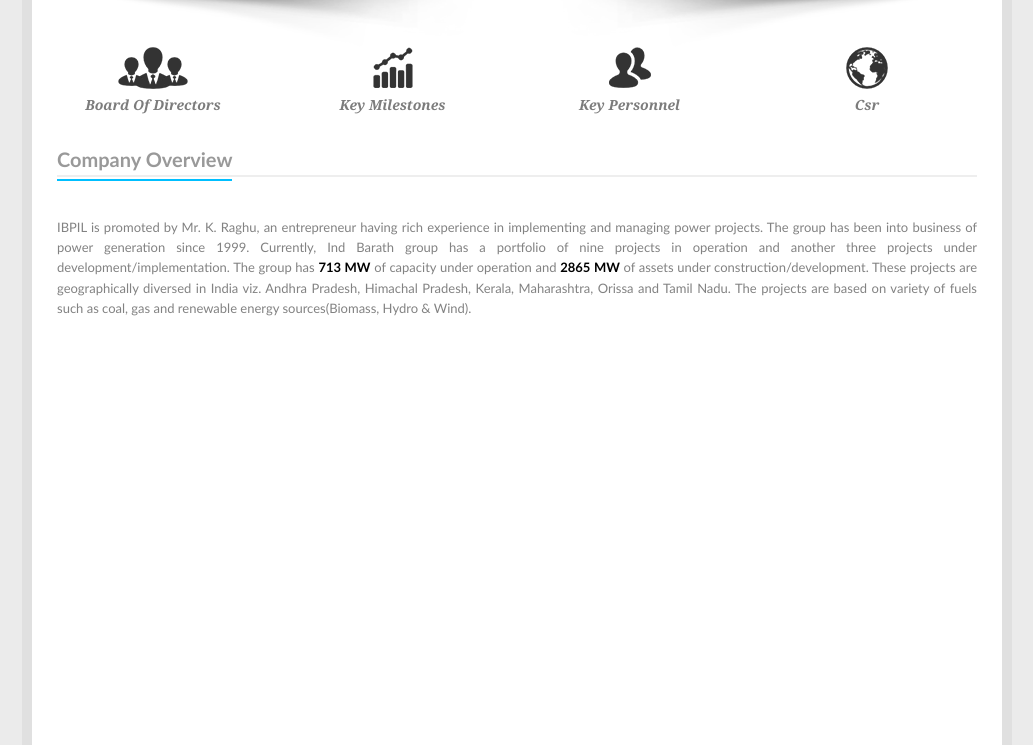
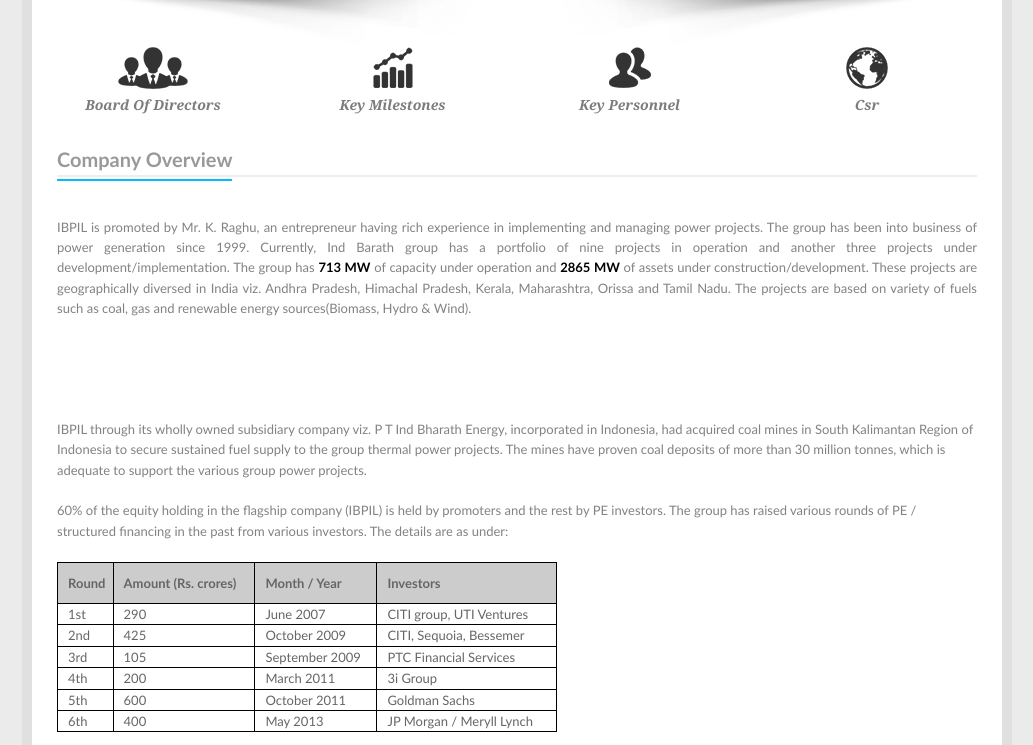
Before and after one commit to medavarapu/ibpil_website, a plain HTML site: page ibpil/aboutus.html in a window 1280 px wide. Shown: the part 207-952 px from the top of the page, without its empty margins (123-1156 px from the left). Drawn offline with Linux system fonts and the light colour scheme; a script that the page names is missing.

Commit message:
aboutus comp.. update

```diff
--- a/ibpil/aboutus.html
+++ b/ibpil/aboutus.html
@@ -42,7 +42,6 @@
     				});
     			});
    </script>
-
    <style>
     table {
      width:500px;
@@ -210,9 +209,86 @@
             </span>
 
         </h4>
+
      <div class="welcome_text_unit_wrapper">
       <div class="welcome_text">
        <p style="text-align: justify;">IBPIL is promoted by Mr. K. Raghu, an entrepreneur having rich experience in implementing and managing power projects. The group has been into business of power generation since 1999. Currently, Ind Barath group has a portfolio of nine projects in operation and another three projects under development/implementation. The group has <span style="color: rgb(0, 0, 0); font-weight: bold; ">713 MW</span> of capacity under operation and <span style="font-weight: bold; color: rgb(0, 0, 0); ">2865 MW</span> of assets under construction/development. These projects are geographically diversed in India viz. Andhra Pradesh, Himachal Pradesh, Kerala, Maharashtra, Orissa and Tamil Nadu. The projects are based on variety of fuels such as coal, gas and renewable energy sources(Biomass, Hydro &amp; Wind).</p>
+       <div class="chart_container">
+        <div class="chart_total">
+         <div id="piechart_3d1"></div>
+        </div>
+        <div class="chart_operation">
+         <div id="piechart_3d"></div>
+        </div>
+       </div>
+       <p class="">IBPIL through its wholly owned subsidiary company viz. P T Ind Bharath Energy, incorporated in Indonesia, had acquired coal mines in South Kalimantan Region of Indonesia to secure sustained fuel supply to the group thermal power projects. The mines have proven coal deposits of more than 30 million tonnes, which is adequate to support the various group power projects.</p>
+       <br/>
+       <p class="">60% of the equity holding in the flagship company (IBPIL) is held by promoters and the rest by PE investors. The group has raised various rounds of PE / structured financing in the past from various investors. The details are as under:</p>
+       <br/>
+       <table width="500" cellspacing="5">
+        <tbody>
+         <tr>
+          <th scope="col">Round</th>
+          <th scope="col">Amount (Rs. crores)</th>
+          <th scope="col">Month / Year</th>
+          <th scope="col">Investors</th>
+         </tr>
+         <tr>
+          <td>1<sup>st</sup>
+
+          </td>
+          <td>290</td>
+          <td>June 2007</td>
+          <td>CITI group, UTI Ventures</td>
+         </tr>
+         <tr>
+          <td>2<sup>nd</sup>
+
+          </td>
+          <td>425</td>
+          <td>October 2009</td>
+          <td>CITI, Sequoia, Bessemer</td>
+         </tr>
+         <tr>
+          <td>3<sup>rd</sup>
+
+          </td>
+          <td>105</td>
+          <td>September 2009</td>
+          <td>PTC Financial Services</td>
+         </tr>
+         <tr>
+          <td>4<sup>th</sup>
+
+          </td>
+          <td>200</td>
+          <td>March 2011</td>
+          <td>3i Group</td>
+         </tr>
+         <tr>
+          <td>5<sup>th</sup>
+
+          </td>
+          <td>600</td>
+          <td>October 2011</td>
+          <td>Goldman Sachs</td>
+         </tr>
+         <tr>
+          <td>6<sup>th</sup>
+
+          </td>
+          <td>400</td>
+          <td>May 2013</td>
+          <td>JP Morgan / Meryll Lynch</td>
+         </tr>
+        </tbody>
+        <tbody></tbody>
+        <tbody></tbody>
+       </table>
+       <br/>
+       <p class="">The Company is planning to hit the IPO market at an appropriate time.</p>
+       <br/>
+       <p class="">The group has banking relations with about 35 banks / FIs and carries excellent record even during difficult times of the industry.</p>
       </div>
      </div>
     </div>
--- a/ibpil/stylesheets/layout-css-1.css
+++ b/ibpil/stylesheets/layout-css-1.css
@@ -332,16 +332,6 @@
     width: auto;
     min-height: 100px;
 }
-
-
-
-
-
-
-
-
-
-
 .footer {
     background-color:#F5F5F5;
 }
@@ -459,14 +449,15 @@
     }
     .main_wrapper {
         clear: both;
-        min-height: 1585px;
+        min-height: 1088px;
         width: 970px;
         margin-right: auto;
         margin-left: auto;
-        padding-right:0px;
-        padding-left:0px;
-        border-width:10px;
-        padding-bottom:0px;
+        padding-right: 0px;
+        padding-left: 0px;
+        border-width: 10px;
+        padding-bottom: 0px;
+        height: auto;
     }
     .header {
         clear: both;
@@ -499,7 +490,8 @@
     }
     .content {
         clear: both;
-        min-height: 1292px;
+        min-height: 803px;
+        height: auto;
     }
     .top_article_unit_wrapper {
         width: 33.3%;
@@ -567,30 +559,23 @@
         width: 238px;
         min-height: 66px;
     }
-	 h4.page-title {
+    h4.page-title {
         min-height: 20px;
     }
-	.chart_container {
+    .chart_container {
         clear: both;
         min-height: 100px;
     }
-	.chart_total {
+    .chart_total {
         float: left;
         width: 460px;
         min-height: 100px;
     }
-	.chart_operation {
+    .chart_operation {
         float: left;
         width: 460px;
         min-height: 100px;
     }
-
-
-
-
-
-
-
     .footer {
         clear: both;
         min-height: 124px;
```
Lines whose indentation alone changed are shown as unchanged.
